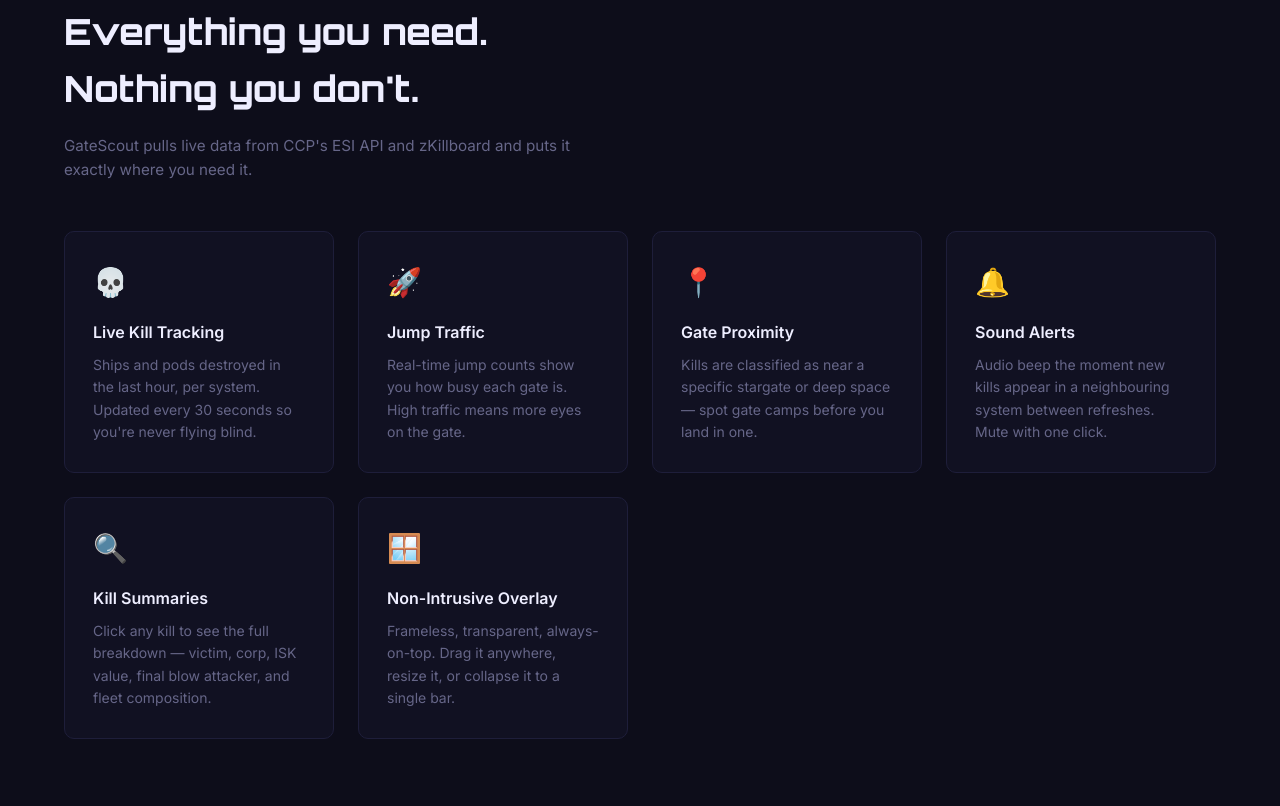
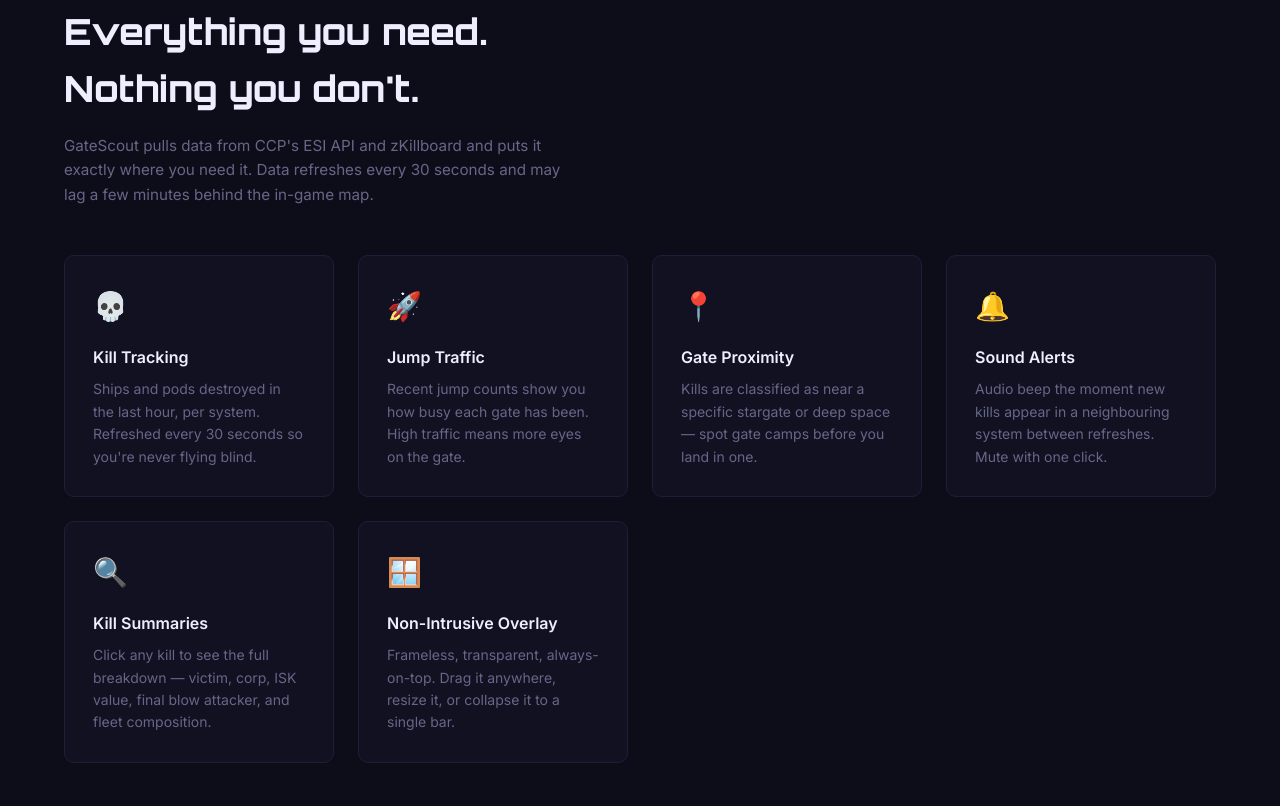
Before and after one commit to nbisschoff/GateScout, a plain HTML site: page docs/index.html in a window 1280 px wide. Shown: the part 1274-2080 px from the top of the page. Drawn offline with Linux system fonts and the light colour scheme.

Commit message:
Remove live/real-time wording from website - data is historical

```diff
--- a/docs/index.html
+++ b/docs/index.html
@@ -4,7 +4,7 @@
   <meta charset="UTF-8" />
   <meta name="viewport" content="width=device-width, initial-scale=1.0" />
   <title>GateScout — EVE Online Situational Awareness Overlay</title>
-  <meta name="description" content="Real-time kills, jump traffic, and gate camp detection for neighbouring systems. Free Windows overlay for EVE Online." />
+  <meta name="description" content="Recent kills, jump traffic, and gate camp detection for neighbouring systems. Free Windows overlay for EVE Online." />
   <link rel="icon" type="image/x-icon" href="https://raw.githubusercontent.com/nbisschoff/GateScout/master/assets/icon.ico" />
   <link rel="preconnect" href="https://fonts.googleapis.com" />
   <link rel="preconnect" href="https://fonts.gstatic.com" crossorigin />
@@ -311,7 +311,7 @@
 <section class="hero">
   <div class="hero-badge">EVE Online Overlay · Windows · Free</div>
   <h1>Know Before<br/>You <span>Jump.</span></h1>
-  <p>Real-time kills, jump traffic, and gate camp detection for every system reachable in one jump — displayed in a sleek always-on-top overlay.</p>
+  <p>Recent kills, jump traffic, and gate camp detection for every system reachable in one jump — displayed in a sleek always-on-top overlay.</p>
   <div class="hero-cta">
     <a class="btn btn-primary" href="https://github.com/nbisschoff/GateScout/releases/latest">⬇ Download v1.1.1</a>
     <a class="btn btn-outline" href="https://github.com/nbisschoff/GateScout" target="_blank">View on GitHub</a>
@@ -331,18 +331,18 @@
   <div class="section-header">
     <div class="section-tag">What it does</div>
     <h2 class="section-title">Everything you need.<br/>Nothing you don't.</h2>
-    <p class="section-sub">GateScout pulls live data from CCP's ESI API and zKillboard and puts it exactly where you need it.</p>
+    <p class="section-sub">GateScout pulls data from CCP's ESI API and zKillboard and puts it exactly where you need it. Data refreshes every 30 seconds and may lag a few minutes behind the in-game map.</p>
   </div>
   <div class="features-grid">
     <div class="feature-card">
       <div class="feature-icon">💀</div>
-      <h3>Live Kill Tracking</h3>
-      <p>Ships and pods destroyed in the last hour, per system. Updated every 30 seconds so you're never flying blind.</p>
+      <h3>Kill Tracking</h3>
+      <p>Ships and pods destroyed in the last hour, per system. Refreshed every 30 seconds so you're never flying blind.</p>
     </div>
     <div class="feature-card">
       <div class="feature-icon">🚀</div>
       <h3>Jump Traffic</h3>
-      <p>Real-time jump counts show you how busy each gate is. High traffic means more eyes on the gate.</p>
+      <p>Recent jump counts show you how busy each gate has been. High traffic means more eyes on the gate.</p>
     </div>
     <div class="feature-card">
       <div class="feature-icon">📍</div>
@@ -427,7 +427,7 @@
     <div class="step">
       <div class="step-num">04</div>
       <h3>Fly safe</h3>
-      <p>Jump in-game. GateScout detects your system and shows live intel on your neighbours.</p>
+      <p>Jump in-game. GateScout detects your system and shows recent kill and traffic data for your neighbours.</p>
     </div>
   </div>
   <div style="text-align:center; margin-top:3rem;">
```
